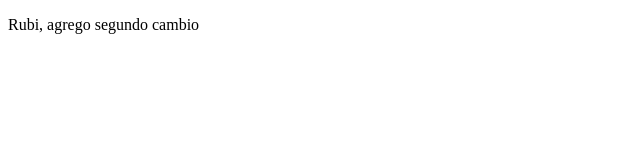
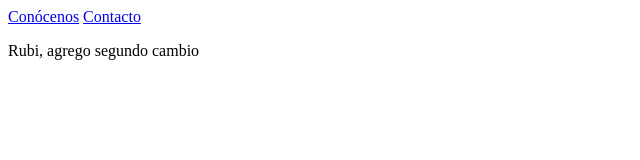
Before and after one commit to DayaanMiusset/BDEBEACH, a plain HTML site: page index.html in a window 1280 px wide. Shown: the whole page, without its empty margins (0-640 px from the left). Drawn offline with Linux system fonts and the light colour scheme.

Commit message:
Se agregaron los primeros links de navegación entre página

```diff
--- a/index.html
+++ b/index.html
@@ -6,6 +6,9 @@
     <title>Document</title>
 </head>
 <body>
+    <a href="conocenos.html">Conócenos</a>
+    <a href="contacto.html">Contacto</a>
+
     <p>Rubi, agrego segundo cambio</p>
 </body>
 </html>
```
